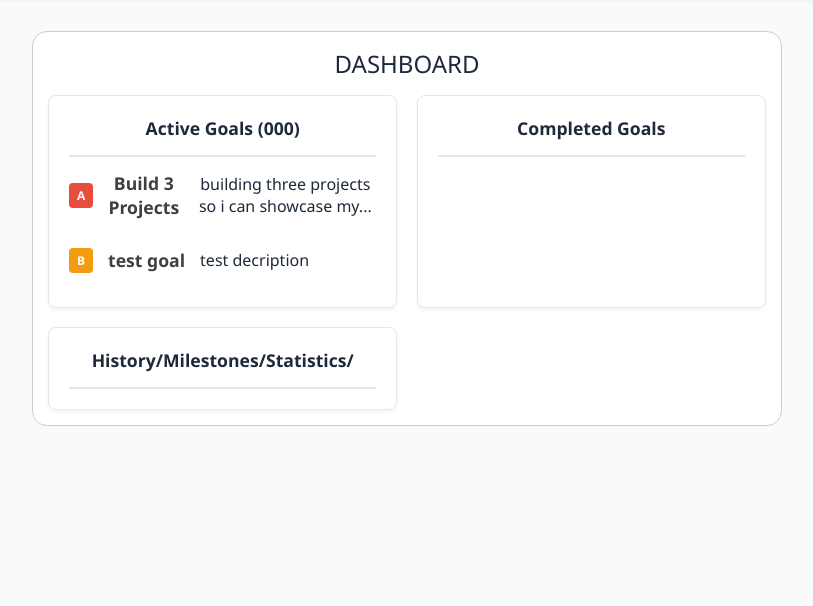
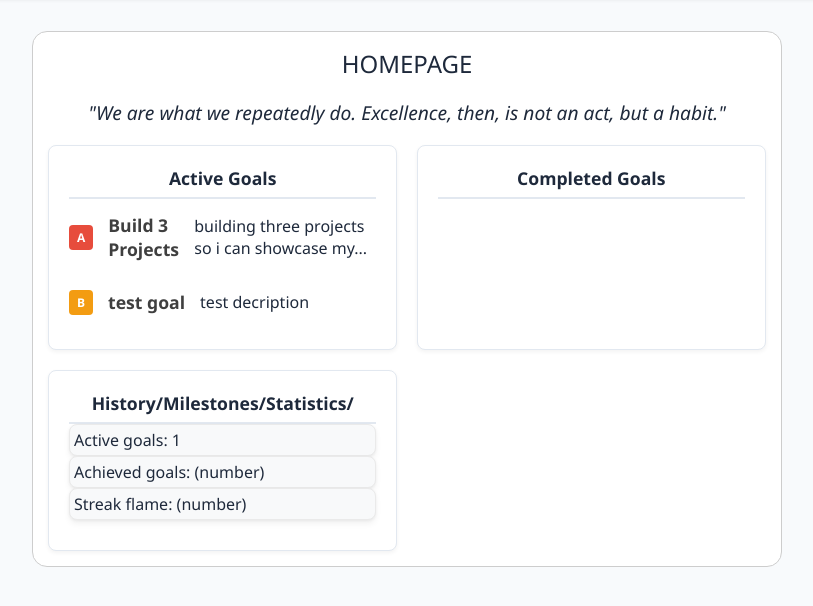
Before and after one commit to ian-developer/flask-focus-app, a Flask app: template app/templates/index.html in a window 1280 px wide. Shown: the part 65-671 px from the top of the page, without its empty margins (233-1046 px from the left). Run offline with Flask 3, Linux system fonts and the light colour scheme; tables that the repository leaves empty hold one stand-in row (values such as "Sample post"); the template is opened without the code that fills it: values that come from a table or form of the project are taken from there, most other values are stand-ins (such as "Sample title", 1, 10 or a date in 2020).

Commit message:
daily entry

```diff
--- a/app/templates/index.html
+++ b/app/templates/index.html
@@ -3,29 +3,32 @@
 {% block content %}
     <div class="home-container">
         <h1 style="text-align: center;">
-            Dashboard
+            Homepage
         </h1>
-
+            <p style="font-style: italic; font-size: 1.2em;">"We are what we repeatedly do. Excellence, then, is not an act, but a habit."</p>
         <div class="homepage-card-container">
             <div class="homepage-card">
-                <h2 style="border-bottom: var(--border-color) 2px solid; padding-bottom: 15px;">active goals ({{number_of_goals}})</h2>
+                <h2 style="border-bottom: var(--border-color) 2px solid; padding-bottom: 7px;">active goals</h2>
                 <div>
                 {% for goal in goals %}
                     <div style="display: flex; align-items: center; gap: 15px;">
                         <span class="badge badge-{{ goal.priority }}">{{goal.priority}}</span>
-                        <h3 style="white-space: normal; overflow-wrap: anywhere; max-width: 100%;">{{goal.title}}</h3>
-                        <p style="padding: 0px;">{{goal.description | truncate(50)}}</p>
+                        <h3 style="white-space: normal; overflow-wrap: anywhere; max-width: 100%; text-align: left;">{{goal.title}}</h3>
+                        <p style="padding: 0px; text-align: left;">{{goal.description | truncate(50)}}</p>
                     </div>
                 {% endfor %}
                 </div>
             </div>
             <div class="homepage-card">
-                <h2 style="border-bottom: var(--border-color) 2px solid; padding-bottom: 15px;">completed goals</h2>
-
+                <h2 style="border-bottom: var(--border-color) 2px solid; padding-bottom: 7px;">completed goals</h2>
             </div>
             <div class="homepage-card">
-                <h2 style="border-bottom: var(--border-color) 2px solid; padding-bottom: 15px;">history/milestones/statistics/</h2>
-
+                <h2 style="border-bottom: var(--border-color) 2px solid; padding-bottom: 7px;">history/milestones/statistics/</h2>
+                <ul>
+                    <li>Active goals: {{goal_count}}</li>
+                    <li>Achieved goals: (number)</li>
+                    <li>Streak flame: (number)</li>
+                </ul>
             </div>
         </div>
 
```
